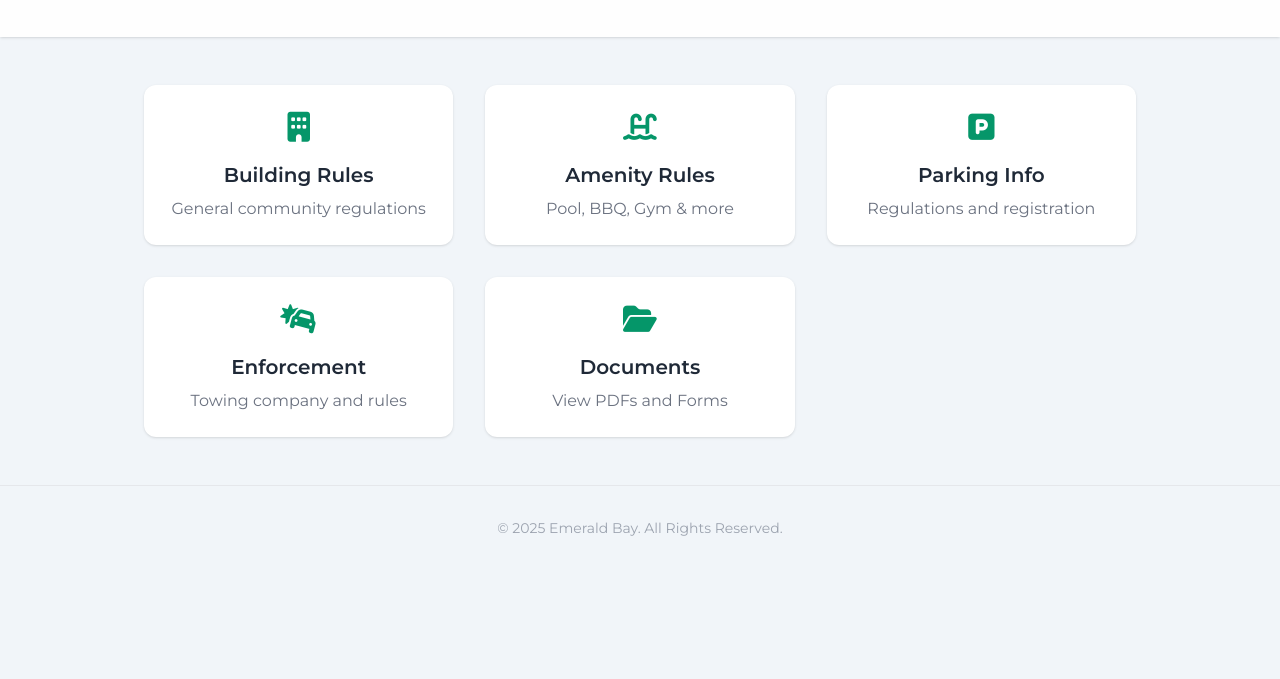
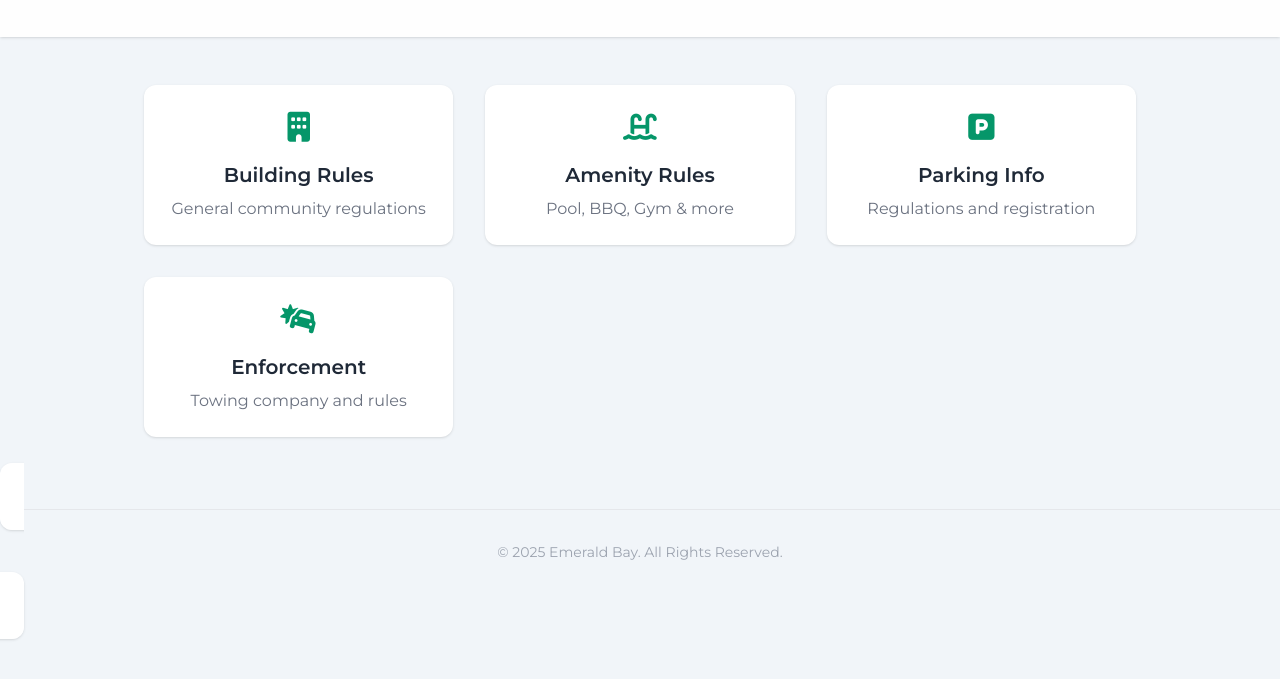
Before and after one commit to EBsupport123/EmeraldBay, a plain HTML site: page index.html in a window 1280 px wide. Shown: the part 119-798 px from the top of the page. Drawn offline with nearby package versions, Linux system fonts and the light colour scheme.

Commit message:
Update index.html

```diff
--- a/index.html
+++ b/index.html
@@ -41,12 +41,7 @@
       <i class="fas fa-car-crash text-emerald-600 text-3xl mb-4"></i>
       <h2 class="text-xl font-semibold text-gray-800">Enforcement</h2>
       <p class="text-gray-500 mt-2">Towing company and rules</p>
-    </a>
-    <a href="documents.html" class="card-hover bg-white p-6 rounded-xl text-center shadow">
-      <i class="fas fa-folder-open text-emerald-600 text-3xl mb-4"></i>
-      <h2 class="text-xl font-semibold text-gray-800">Documents</h2>
-      <p class="text-gray-500 mt-2">View PDFs and Forms</p>
-    </a>
+
   </main>
 
   <footer class="text-center py-8 text-sm text-gray-400 border-t">© 2025 Emerald Bay. All Rights Reserved.</footer>
```
